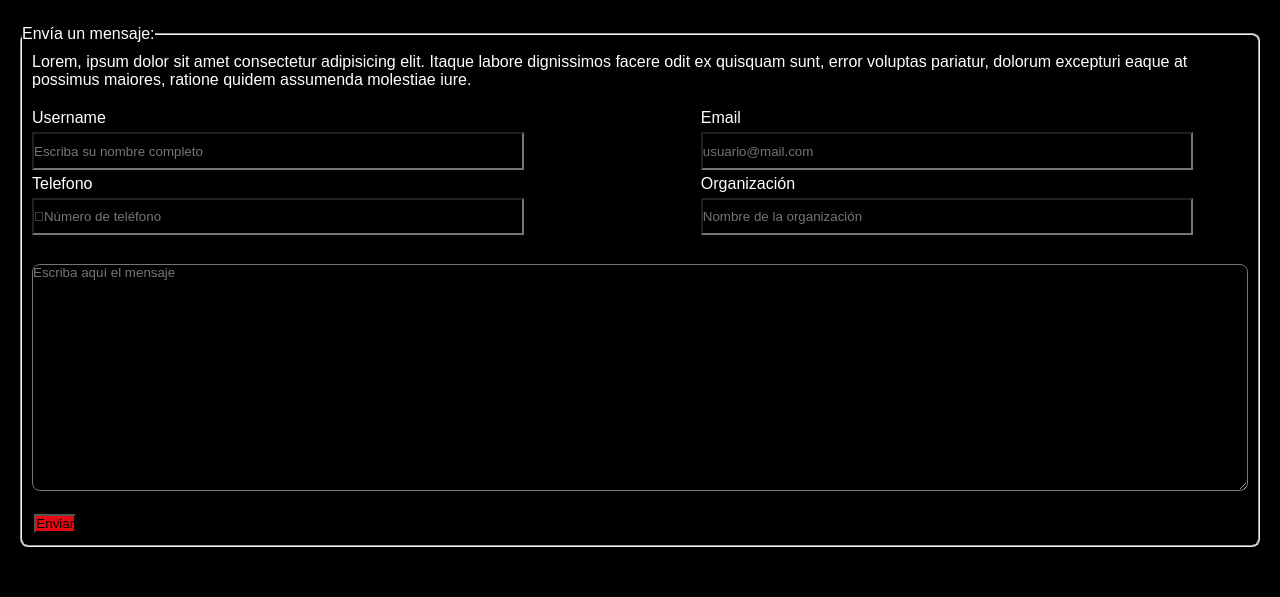
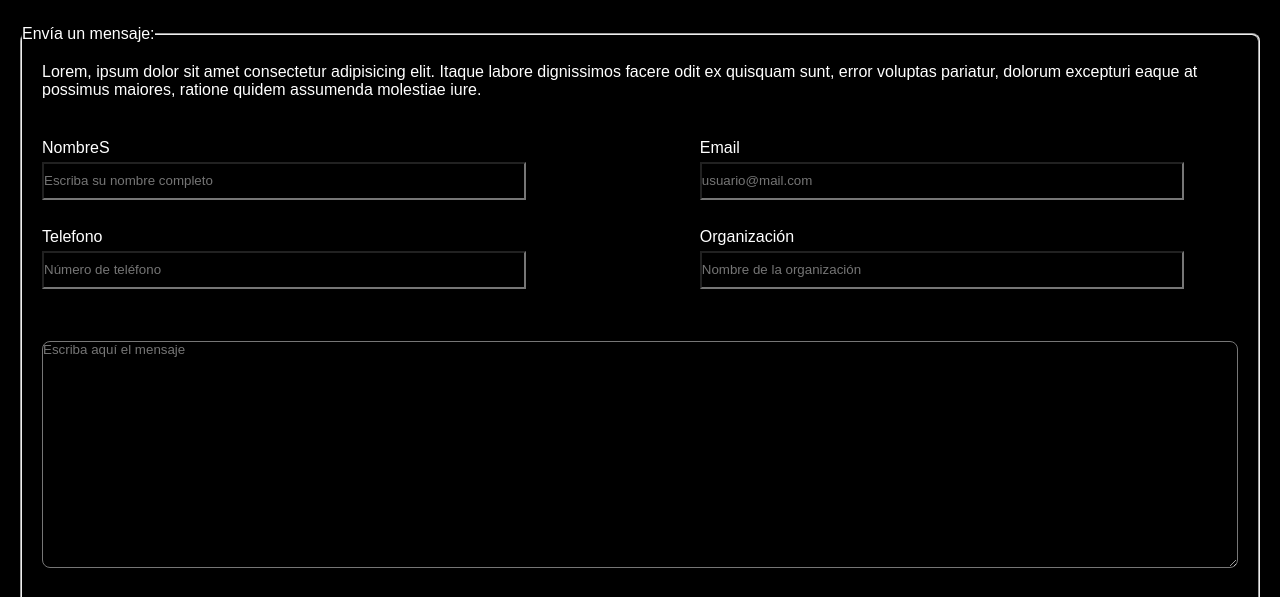
Before and after one commit to PortafolioFinal/CodflixParedes, a plain HTML site: page pages/contacto.html in a window 1280 px wide. Shown: the part 197-794 px from the top of the page. Drawn offline with Linux system fonts and the light colour scheme.

Commit message:
Estilos de contacto

```diff
--- a/pages/contacto.html
+++ b/pages/contacto.html
@@ -38,7 +38,7 @@
                 <!--<div>-->
                     <div id="formulario">
                         <div>
-                            <label>Username</label><br>
+                            <label>NombreS</label><br>
                             <input  type="text" placeholder="Escriba su nombre completo">
                         </div>
                         <div>
@@ -47,7 +47,7 @@
                         </div>
                         <div>
                             <label>Telefono</label><br>
-                            <input type="number" placeholder="&#xf007;Número de teléfono">
+                            <input type="number" placeholder="Número de teléfono">
                         </div>
                         <div>
                             <label>Organización</label><br>
--- a/styles.css
+++ b/styles.css
@@ -169,7 +169,7 @@ form {
 }
 
 form p {
-  padding: 10px;
+  padding: 20px;
 }
 
 form fieldset {
@@ -180,12 +180,12 @@ form fieldset {
   display: flex;
   justify-content: space-between;
   flex-wrap: wrap;
-  padding: 10px;
+  padding: 20px;
 }
 
 #formulario div {
   width:45%;
-  margin-bottom:1%;
+  margin-bottom:3%;
 }
 
 label {
```
